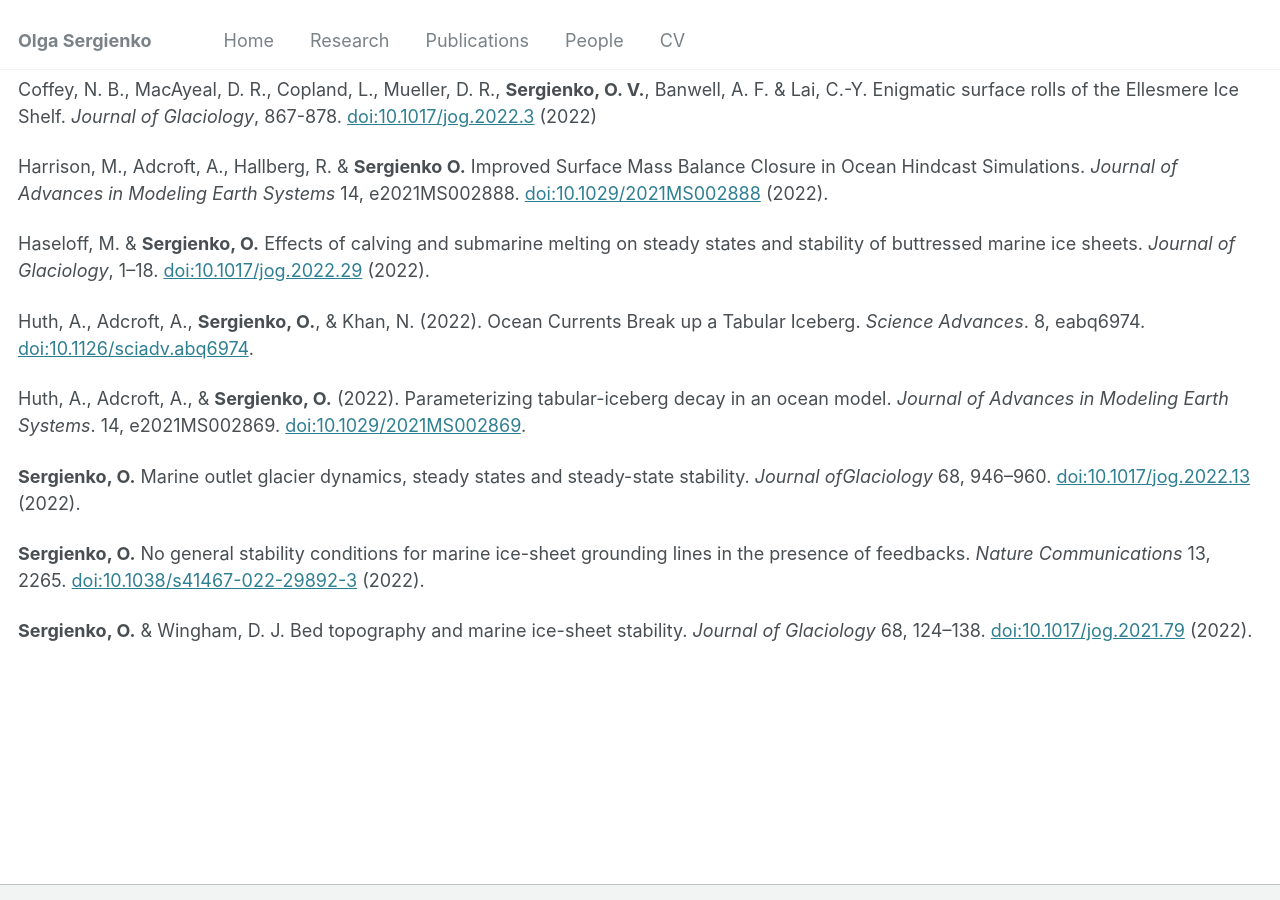
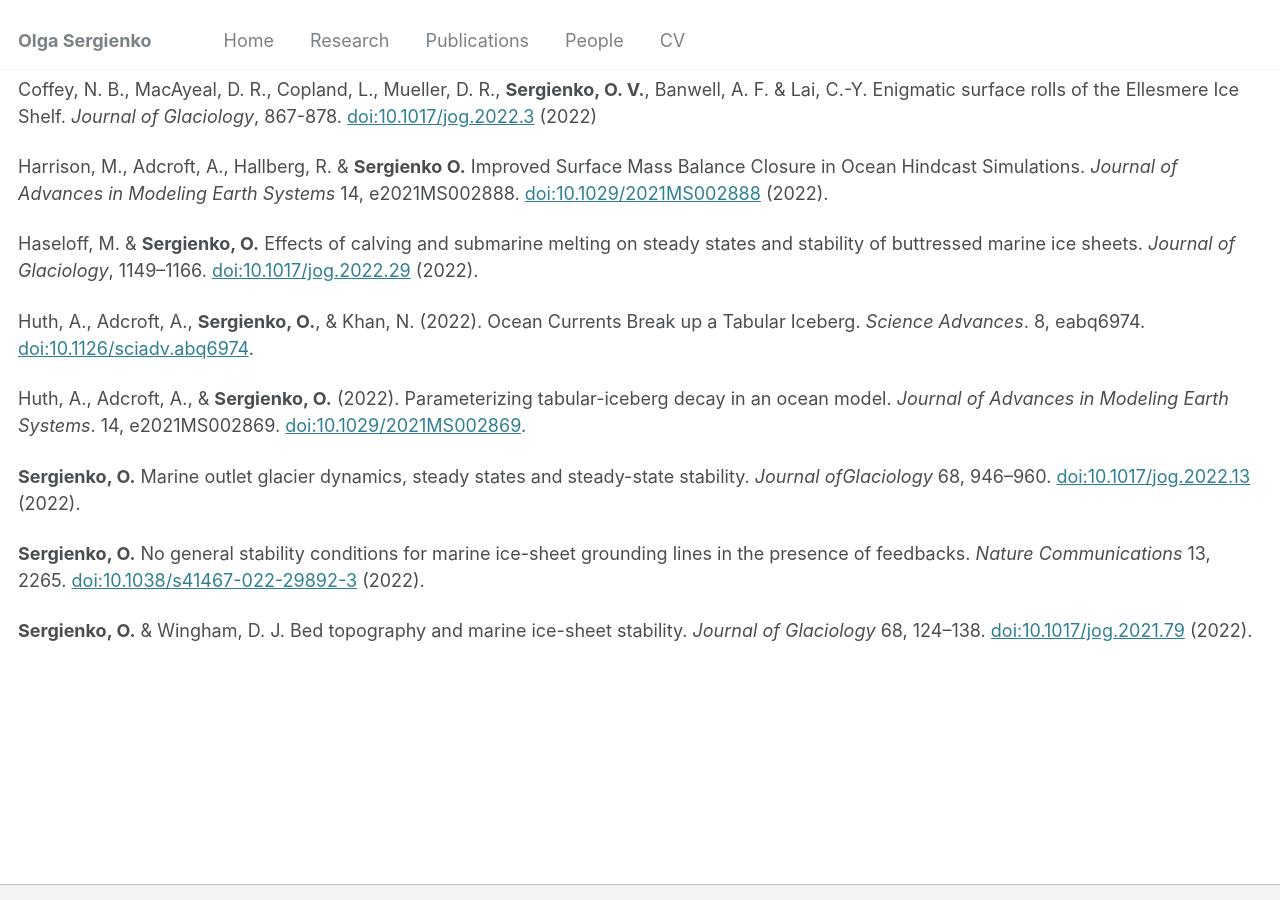
Before and after one commit to o-s-web/o-s-web.github.io, a Jekyll site: the page built from _pages/publications.md, in a window 1280 px wide and 900 px high, scrolled down 746 px. Built offline with Jekyll 4.4.1, drawn with Linux system fonts in a browser that asks for light colours.

Commit message:
Minor corrections in publictions

```diff
--- a/_pages/publications.md
+++ b/_pages/publications.md
@@ -36,7 +36,7 @@ Ocean Hindcast Simulations. *Journal of Advances in Modeling Earth Systems* 14,
 [doi:10.1029/2021MS002888](https://doi.org/10.1029/2021MS002888) (2022).
 
 Haseloff, M. & **Sergienko, O.** Effects of calving and submarine melting on steady states and
-stability of buttressed marine ice sheets. *Journal of Glaciology*, 1–18. [doi:10.1017/jog.2022.29](https://doi.org/10.1017/jog.2022.29) (2022).
+stability of buttressed marine ice sheets. *Journal of Glaciology*, 1149–1166. [doi:10.1017/jog.2022.29](https://doi.org/10.1017/jog.2022.29) (2022).
 
 Huth, A., Adcroft, A., **Sergienko, O.**, & Khan, N. (2022). Ocean Currents Break up a Tabular Iceberg. *Science Advances*. 8, eabq6974. [doi:10.1126/sciadv.abq6974](https://doi.org/10.1126/sciadv.abq6974).
 
```
